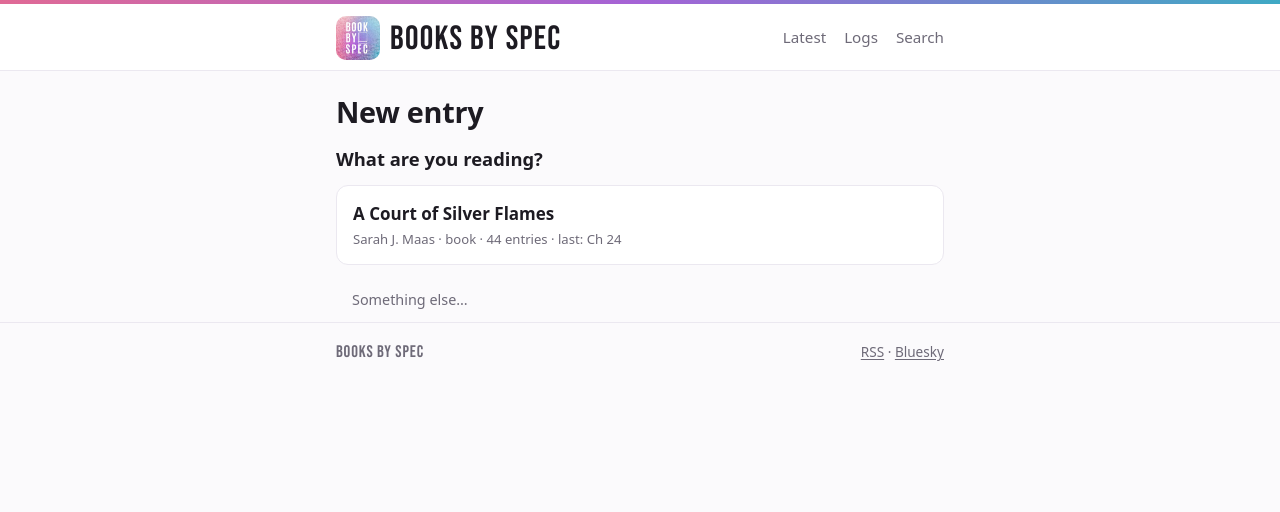
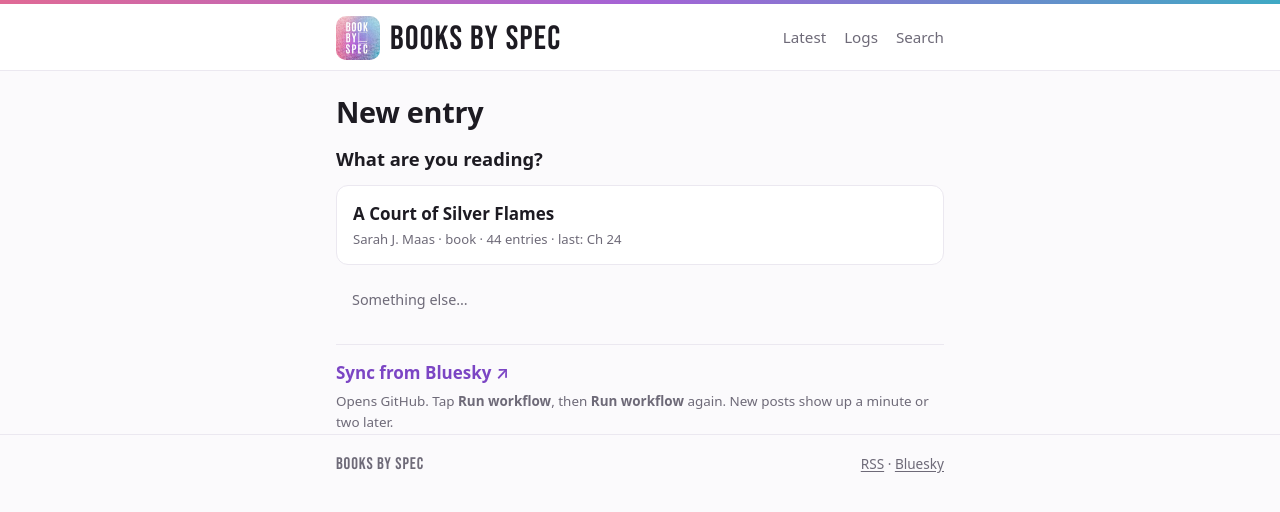
Before and after one commit to iamspecious/Reads, a Jekyll site: the page built from new/index.html, in a window 1280 px wide. Shown: the top 512 px of the page. Built offline with Jekyll 4.4.1, drawn with Linux system fonts in a browser that asks for light colours.

Commit message:
Add a one-tap 'Sync from Bluesky' link to /new
GitHub hasn't started the timed sync on its own yet, so /new gets a
link to the sync workflow's page, where 'Run workflow' pulls in new
Bluesky posts straight away. Shown only when a book being read has a
Bluesky thread.

Co-Authored-By: Claude Opus 5.5 <noreply@anthropic.com>
Claude-Session: https://claude.ai/code/session_016C8G6fRhZhk4SsR5kXLQrc

```diff
--- a/assets/css/reads.css
+++ b/assets/css/reads.css
@@ -273,6 +273,8 @@ mark { background: color-mix(in srgb, #e06a95 25%, transparent); color: inherit;
 .when summary { cursor: pointer; padding: 4px 0; }
 #post-status { min-height: 1.2em; margin: 6px 0 0; font-size: 0.9rem; }
 .finish-link { margin-top: 14px; }
+.sync-link { margin: 22px 0 0; padding-top: 14px; border-top: 1px solid var(--line); display: flex; flex-direction: column; gap: 4px; }
+.sync-link a { font-weight: 600; text-decoration: none; }
 .finish-link a { color: var(--muted); }
 .finish-link code { font-size: 0.85em; }
 .last-sent { background: var(--chip-bg); color: var(--chip-ink); padding: 10px 14px; border-radius: 10px; margin: 16px 0 4px; }
--- a/new/index.html
+++ b/new/index.html
@@ -88,6 +88,20 @@ csp: true
     <div id="other-list" class="pick-list"></div>
     <button type="button" class="button" id="start-new">＋ Start a new book, game or show</button>
   </div>
+  {% comment %}
+    One-tap Bluesky sync. GitHub's timer for the automatic sync has been
+    unreliable (see .github/workflows/bluesky-sync.yml), so this opens the
+    sync's page on GitHub, where "Run workflow" pulls in new Bluesky posts
+    straight away. Only shown when at least one book you're reading has a
+    Bluesky thread, since otherwise there's nothing to sync.
+  {% endcomment %}
+  {% assign synced = site.logs | where: "status", "reading" | where_exp: "l", "l.bluesky_thread" %}
+  {% if synced.size > 0 %}
+  <p class="sync-link">
+    <a href="https://github.com/{{ site.repository }}/actions/workflows/bluesky-sync.yml" rel="noopener">Sync from Bluesky ↗</a>
+    <span class="hint">Opens GitHub. Tap <strong>Run workflow</strong>, then <strong>Run workflow</strong> again. New posts show up a minute or two later.</span>
+  </p>
+  {% endif %}
 </section>
 
 {% comment %} Step 2 (only for something new): describe the new log. {% endcomment %}
```
Also changed, not shown: README.md.
